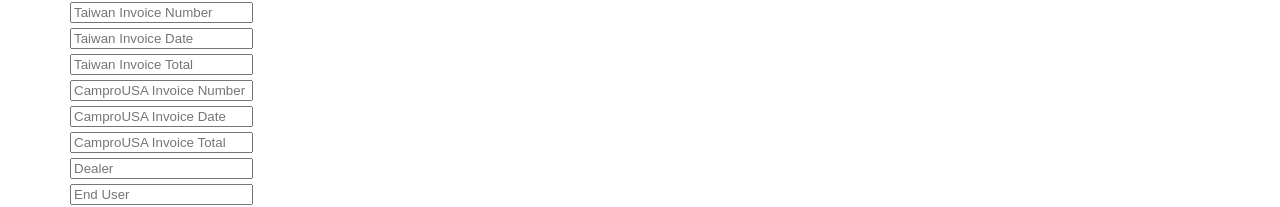
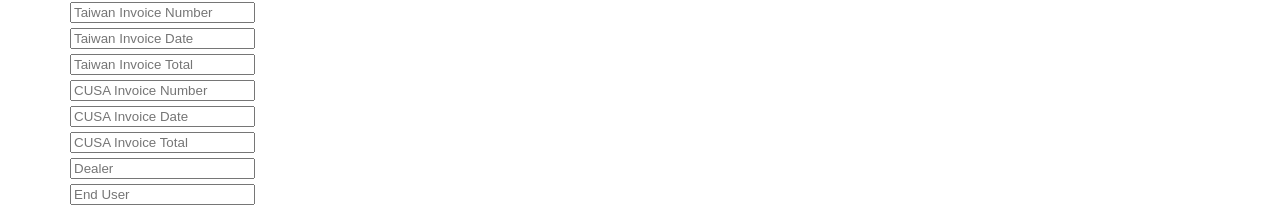
Before and after one commit to tilley-kyle/dt-database, a React (Create React App) app: page / in a window 1280 px wide. Shown: the part 233-440 px from the top of the page. Built offline with nearby package versions, Linux system fonts and the light colour scheme; a web font is replaced by a local one.

Commit message:
changed back and abreviated the placeholders for Campro USA to CUSA

```diff
--- a/src/components/Input.jsx
+++ b/src/components/Input.jsx
@@ -9,9 +9,9 @@
       <input className="input-field" type="input" placeholder="Taiwan Invoice Number" id="TW-Invoice-Number" onChange={(e) => onNewMachineInput(e)} />
       <input className="input-field" type="input" placeholder="Taiwan Invoice Date" id="TW-Invoice-Date" onChange={(e) => onNewMachineInput(e)} />
       <input className="input-field" type="input" placeholder="Taiwan Invoice Total" id="TW-Invoice-Total" onChange={(e) => onNewMachineInput(e)} />
-      <input className="input-field" type="input" placeholder="CamproUSA Invoice Number" id="CUSA-Invoice-Number" onChange={(e) => onNewMachineInput(e)} />
-      <input className="input-field" type="input" placeholder="CamproUSA Invoice Date" id="CUSA-Invoice-Date" onChange={(e) => onNewMachineInput(e)} />
-      <input className="input-field" type="input" placeholder="CamproUSA Invoice Total" id="CUSA-Invoice-Total" onChange={(e) => onNewMachineInput(e)} />
+      <input className="input-field" type="input" placeholder="CUSA Invoice Number" id="CUSA-Invoice-Number" onChange={(e) => onNewMachineInput(e)} />
+      <input className="input-field" type="input" placeholder="CUSA Invoice Date" id="CUSA-Invoice-Date" onChange={(e) => onNewMachineInput(e)} />
+      <input className="input-field" type="input" placeholder="CUSA Invoice Total" id="CUSA-Invoice-Total" onChange={(e) => onNewMachineInput(e)} />
       <input className="input-field" type="input" placeholder="Dealer" id="Dealer" onChange={(e) => onNewMachineInput(e)} />
       <input className="input-field" type="input" placeholder="End User" id="End-User" onChange={(e) => onNewMachineInput(e)} />
       <input className="input-field" type="input" placeholder="Date Sold" id="Date-Sold" onChange={(e) => onNewMachineInput(e)} />
--- a/src/components/components.css
+++ b/src/components/components.css
@@ -47,5 +47,4 @@
   position: relative;
   display: block;
   margin: 5px;
-  width: 175px;
 }
```
